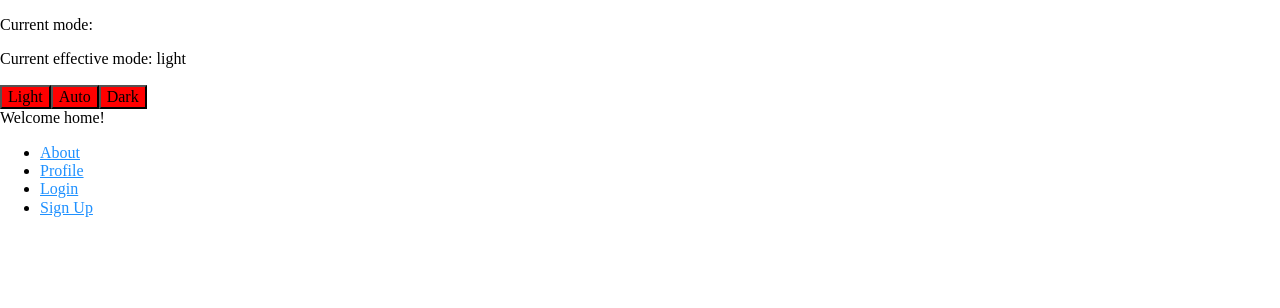
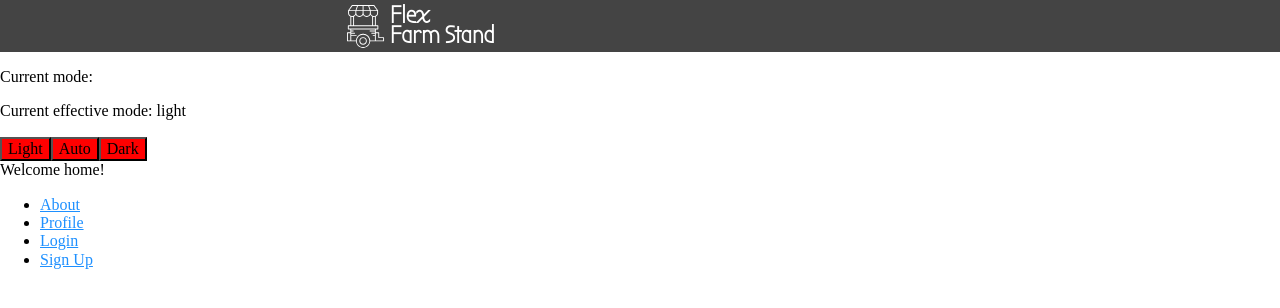
Before and after one commit to flex-farm-stand/ffs, a React (Vite) app: page / in a window 1280 px wide. Shown: the top 308 px of the page. Built offline with nearby package versions, Linux system fonts and the light colour scheme; no server answers.

Commit message:
Add styled header with logo
- Remove old ui/header component
- Add ui/logo component
- Add font for logo (and load it in the new font.css file)

```diff
--- a/index.html
+++ b/index.html
@@ -3,6 +3,7 @@
   <head>
     <meta charset="UTF-8" />
     <link rel="icon" type="image/svg+xml" href="/vite.svg" />
+    <link rel="stylesheet" type="text/css" href="/font.css" />
     <link rel="stylesheet" type="text/css" href="/theme.css" />
     <script src="/theme.js"></script>
     <meta name="viewport" content="width=device-width, initial-scale=1.0" />
--- /dev/null
+++ b/public/font.css
@@ -0,0 +1,6 @@
+/* Font for logo text */
+/* https://fonts.google.com/specimen/Bubbler+One?query=bubbler */
+@font-face {
+  font-family: 'BubblerOne';
+  src: local('BubblerOne'), url('/BubblerOne.ttf') format('truetype');
+}
--- a/src/features/layout/app/index.jsx
+++ b/src/features/layout/app/index.jsx
@@ -2,7 +2,8 @@ import { useEffect, useState } from 'react'
 import { Outlet } from 'react-router-dom'
 import styled, { ThemeProvider } from 'styled-components'
 
-import { useDarkMode, Header } from '@/features/ui'
+import { Header } from '@/features/layout'
+import { useDarkMode } from '@/features/ui'
 import { AuthContext, supabase } from '@/features/users'
 import { GlobalStyle } from './global-style'
 import { themes } from './themes'
--- a/src/features/layout/app/themes.js
+++ b/src/features/layout/app/themes.js
@@ -7,6 +7,10 @@ export const themes = {
     button: {
       bg: 'red',
       text: 'black',
+    },
+    header: {
+      bg: '#444',
+      text: '#fff',
     },
   },
   dark: {
@@ -18,5 +22,9 @@ export const themes = {
       bg: 'yellow',
       text: 'black',
     },
+    header: {
+      bg: '#333',
+      text: '#fff',
+    },
   },
 }
--- /dev/null
+++ b/src/features/layout/header/index.jsx
@@ -0,0 +1,52 @@
+import { Link, useLocation } from 'react-router-dom'
+import styled from 'styled-components'
+
+import { Logo } from '@/features/ui'
+
+const pagesWithoutHeader = ['/login', '/signup']
+
+// ---
+const HeaderBody = styled.div.attrs({ className: 'header-body' })`
+  align-items: center;
+  background-color: inherit;
+  display: flex;
+  justify-content: space-between;
+  margin: 0 auto;
+  max-width: 600px;
+`
+
+// ---
+const HeaderRoot = styled.header.attrs({ className: 'header-root' })`
+  background-color: ${({ theme }) => theme.header.bg};
+  color: ${({ theme }) => theme.header.text};
+`
+
+// ---
+function VanillaLogoLink({ className }) {
+  return (
+    <Link className={className} to="/">
+      <Logo displayText={true} />
+    </Link>
+  )
+}
+const LogoLink = styled(VanillaLogoLink).attrs({ className: 'logo-link' })`
+  color: ${({ theme }) => theme.header.text};
+  text-decoration: none;
+`
+
+export function Header() {
+  const location = useLocation()
+
+  // Hide header on specific pages
+  if (pagesWithoutHeader.includes(location.pathname)) {
+    return null
+  }
+
+  return (
+    <HeaderRoot>
+      <HeaderBody>
+        <LogoLink />
+      </HeaderBody>
+    </HeaderRoot>
+  )
+}
--- a/src/features/layout/index.js
+++ b/src/features/layout/index.js
@@ -1 +1,2 @@
 export { App } from './app'
+export { Header } from './header'
--- a/src/features/ui/header/index.jsx
+++ /dev/null
@@ -1,22 +0,0 @@
-import { useLocation } from 'react-router-dom'
-
-import { Button } from '@/features/ui'
-import { useAuth } from '@/features/users'
-
-const pagesWithoutHeader = ['/login', '/signup']
-
-export function Header() {
-  const auth = useAuth()
-  const location = useLocation()
-
-  // Hide header on specific pages
-  if (pagesWithoutHeader.includes(location.pathname)) {
-    return null
-  }
-
-  return (
-    <header>
-      {auth.user && <Button onClick={auth.logout} text="Logout" />}
-    </header>
-  )
-}
--- a/src/features/ui/index.js
+++ b/src/features/ui/index.js
@@ -1,5 +1,5 @@
 export { Button } from './button'
 export { FormGroup } from './form-group'
-export { Header } from './header'
+export { Logo } from './logo'
 export { Title } from './title'
 export { useDarkMode } from './dark-mode'
--- /dev/null
+++ b/src/features/ui/logo/index.jsx
@@ -0,0 +1,36 @@
+import styled from 'styled-components'
+
+import { ReactComponent as LogoImage } from './logo.svg'
+
+const LogoContainer = styled.div`
+  align-items: center;
+  display: flex;
+  padding: 2px;
+`
+
+const LogoText = styled.div`
+  & {
+    display: flex;
+    flex-direction: column;
+    font-family: BubblerOne;
+    font-size: 1.5rem;
+    font-weight: bold;
+  }
+  div {
+    margin -4px 0;
+  }
+`
+
+export function Logo({ className, displayText = false }) {
+  return (
+    <LogoContainer className={className}>
+      <LogoImage />
+      {displayText && (
+        <LogoText>
+          <div>Flex</div>
+          <div>Farm Stand</div>
+        </LogoText>
+      )}
+    </LogoContainer>
+  )
+}
```
Also changed, not shown: public/BubblerOne.ttf (added), src/features/ui/logo/logo.svg (added).
